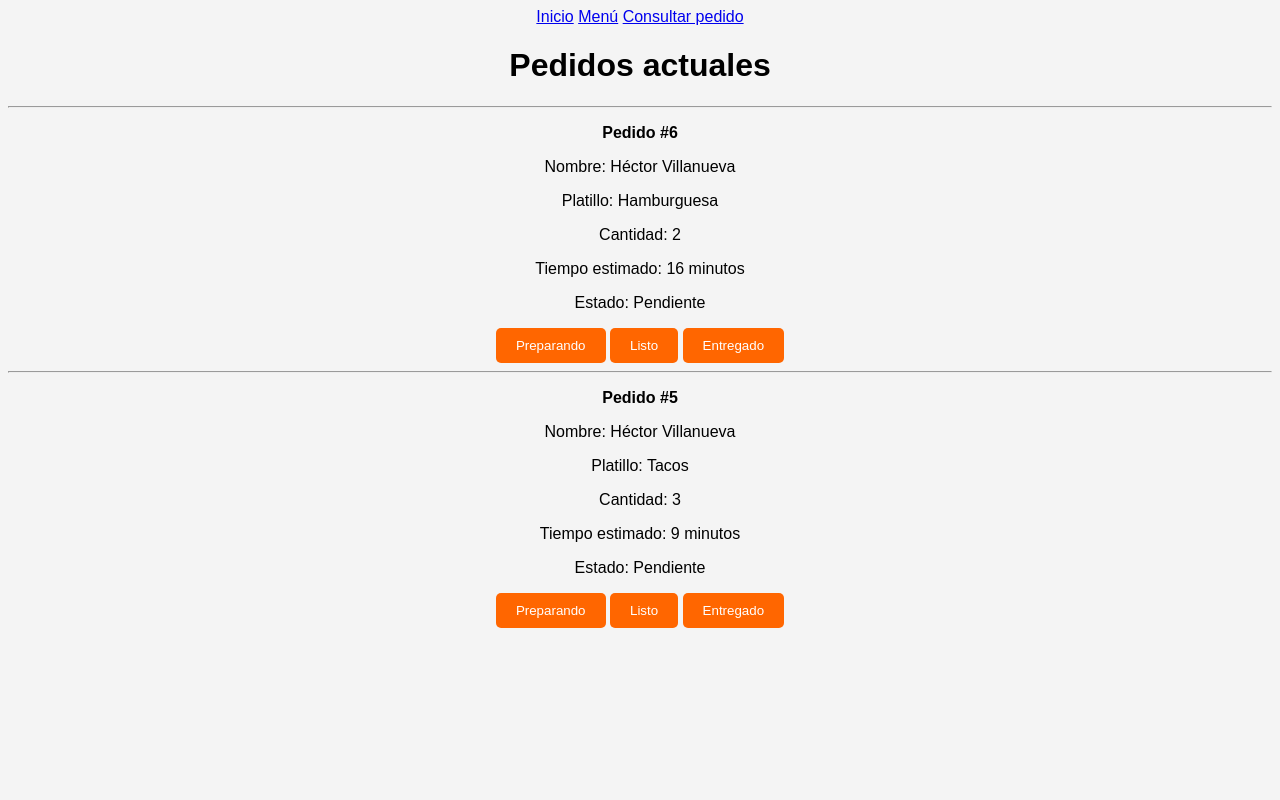
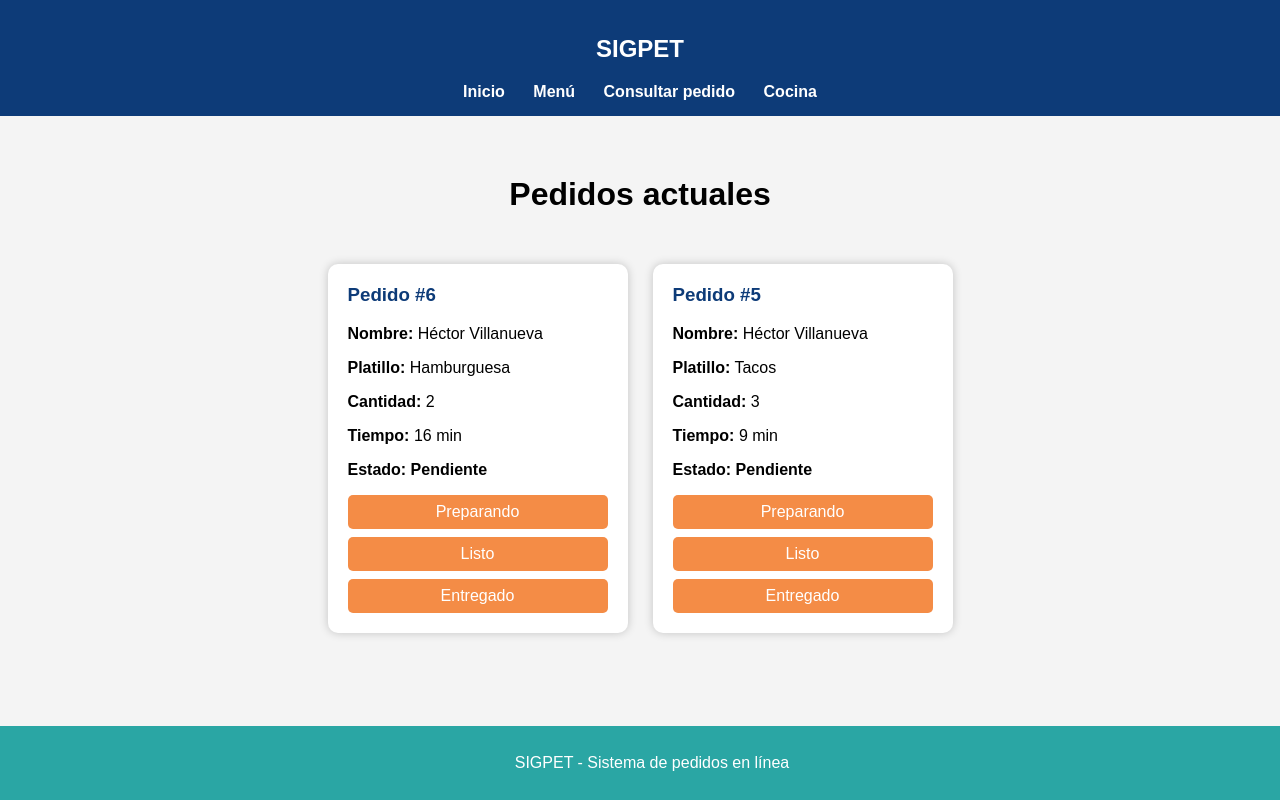
Before and after one commit to OmarBarraza05-HOVB/sigpet, a Flask app: page /cocina in a window 1280 px wide. Run offline with Flask 3, Linux system fonts and the light colour scheme; data comes from the database, SQL or seed files in the repository; both versions use the stored data as it was after the commit.

Commit message:
Mejora de diseño UI: header, footer y tarjetas en menu, opciones y pedido

```diff
--- a/static/style.css
+++ b/static/style.css
@@ -1,18 +1,166 @@
 body{
-font-family: Arial;
+font-family: Arial, sans-serif;
+margin:0;
 background:#f4f4f4;
+
+min-height:100vh;
+
+display:flex;
+flex-direction:column;
+}
+
+/* HEADER */
+
+header{
+background:#0d3b78;
+color:white;
+text-align:center;
+padding:15px;
+}
+
+nav a{
+color:white;
+margin:0 12px;
+text-decoration:none;
+font-weight:bold;
+}
+
+/* CONTENIDO */
+
+main{
+flex:1;
+
+display:flex;
+flex-direction:column;
+align-items:center;
+justify-content:flex-start;
+
+padding:30px;
+}
+
+/* TARJETA */
+
+.card{
+background:white;
+padding:40px;
+border-radius:12px;
+box-shadow:0px 6px 15px rgba(0,0,0,0.15);
+width:420px;
 text-align:center;
 }
 
+/* BOTON */
+
 button{
-background:#ff6600;
+background:#f48c46;
 color:white;
 border:none;
-padding:10px 20px;
+padding:12px 25px;
+border-radius:6px;
+font-size:16px;
+cursor:pointer;
+}
+
+button:hover{
+background:#e37730;
+}
+
+/* FOOTER */
+
+footer{
+background:#2aa6a4;
+color:white;
+text-align:center;
+padding:12px;
+
+width:100%;
+}
+
+/* TITULO COCINA */
+
+.titulo-cocina{
+text-align:center;
+margin-top:30px;
+font-size:32px;
+}
+
+/* CONTENEDOR DE PEDIDOS */
+
+.panel-cocina{
+display:flex;
+flex-wrap:wrap;
+justify-content:center;
+gap:25px;
+padding:30px;
+}
+
+/* TARJETAS DE PEDIDOS */
+
+.pedido-card{
+background:white;
+padding:20px;
+width:260px;
+border-radius:10px;
+box-shadow:0 0 10px rgba(0,0,0,0.2);
+text-align:left;
+}
+
+/* TITULO DE PEDIDO */
+
+.pedido-card h3{
+margin-top:0;
+color:#0d3b78;
+}
+
+/* ESTADO */
+
+.estado{
+font-weight:bold;
+margin-top:10px;
+}
+
+/* BOTONES DE COCINA */
+
+.botones-cocina{
+margin-top:15px;
+display:flex;
+flex-direction:column;
+gap:8px;
+}
+
+.botones-cocina button{
+background:#f48c46;
+color:white;
+border:none;
+padding:8px;
 border-radius:5px;
 cursor:pointer;
 }
 
-button:hover{
-background:#e55c00;
+.botones-cocina button:hover{
+background:#e37730;
 }
+
+.menu-item{
+display:flex;
+justify-content:space-between;
+padding:18px 10px;
+border-bottom:1px solid #e0e0e0;
+font-size:20px;
+}
+
+.card h2{
+margin-bottom:25px;
+font-size:28px;
+}
+
+.btn-principal{
+margin-top:25px;
+background:#f48c46;
+color:white;
+border:none;
+padding:14px 26px;
+font-size:17px;
+border-radius:6px;
+cursor:pointer;
+}
--- a/templates/cocina.html
+++ b/templates/cocina.html
@@ -4,58 +4,84 @@
 <head>
 
 <link rel="stylesheet" href="{{ url_for('static', filename='style.css') }}">
+<meta http-equiv="refresh" content="5">
 
-    <meta http-equiv="refresh" content="5">
 <title>Panel de cocina</title>
+
 </head>
 
 <body>
 
+<header>
+
+<h2>SIGPET</h2>
+
+<nav>
 <a href="/">Inicio</a>
 <a href="/menu">Menú</a>
 <a href="/consultar">Consultar pedido</a>
+<a href="/cocina">Cocina</a>
+</nav>
 
-<h1>Pedidos actuales</h1>
+</header>
+
+
+<main>
+
+<h1 class="titulo-cocina">Pedidos actuales</h1>
+
+<div class="panel-cocina">
 
 {% if pedidos %}
 
 {% for pedido in pedidos %}
 
-<hr>
+<div class="pedido-card">
 
-<p><strong>Pedido #{{pedido[0]}}</strong></p>
+<h3>Pedido #{{pedido[0]}}</h3>
 
-<p>Nombre: {{pedido[1]}}</p>
+<p><strong>Nombre:</strong> {{pedido[1]}}</p>
 
-<p>Platillo: {{pedido[2]}}</p>
+<p><strong>Platillo:</strong> {{pedido[2]}}</p>
 
-<p>Cantidad: {{pedido[3]}}</p>
+<p><strong>Cantidad:</strong> {{pedido[3]}}</p>
 
-<p>Tiempo estimado: {{pedido[5]}} minutos</p>
+<p><strong>Tiempo:</strong> {{pedido[5]}} min</p>
 
-<p>Estado: {{pedido[4]}}</p>
+<p class="estado">Estado: {{pedido[4]}}</p>
 
 <form action="/cambiar_estado/{{pedido[0]}}" method="post">
 
+<div class="botones-cocina">
+
 <button name="estado" value="Preparando">Preparando</button>
-
 <button name="estado" value="Listo">Listo</button>
-
 <button name="estado" value="Entregado">Entregado</button>
 
+</div>
+
 </form>
+
+</div>
 
 {% endfor %}
 
 {% else %}
+
 <p>No hay pedidos pendientes.</p>
+
 {% endif %}
 
-<script>
-setInterval(function(){
-location.reload();
-},5000);
-</script>
+</div>
+
+</main>
+
+
+<footer>
+
+<p>SIGPET - Sistema de pedidos en línea</p>
+
+</footer>
 
 </body>
 
```
Also changed, not shown: templates/bienvenida.html (+21 -9 lines), templates/confirmacion.html (+38 -8 lines), templates/consultar.html (+29 -0 lines), templates/menu.html (+50 -7 lines), templates/opciones.html (+36 -4 lines), templates/pedido.html (+29 -4 lines), pedidos.db.
